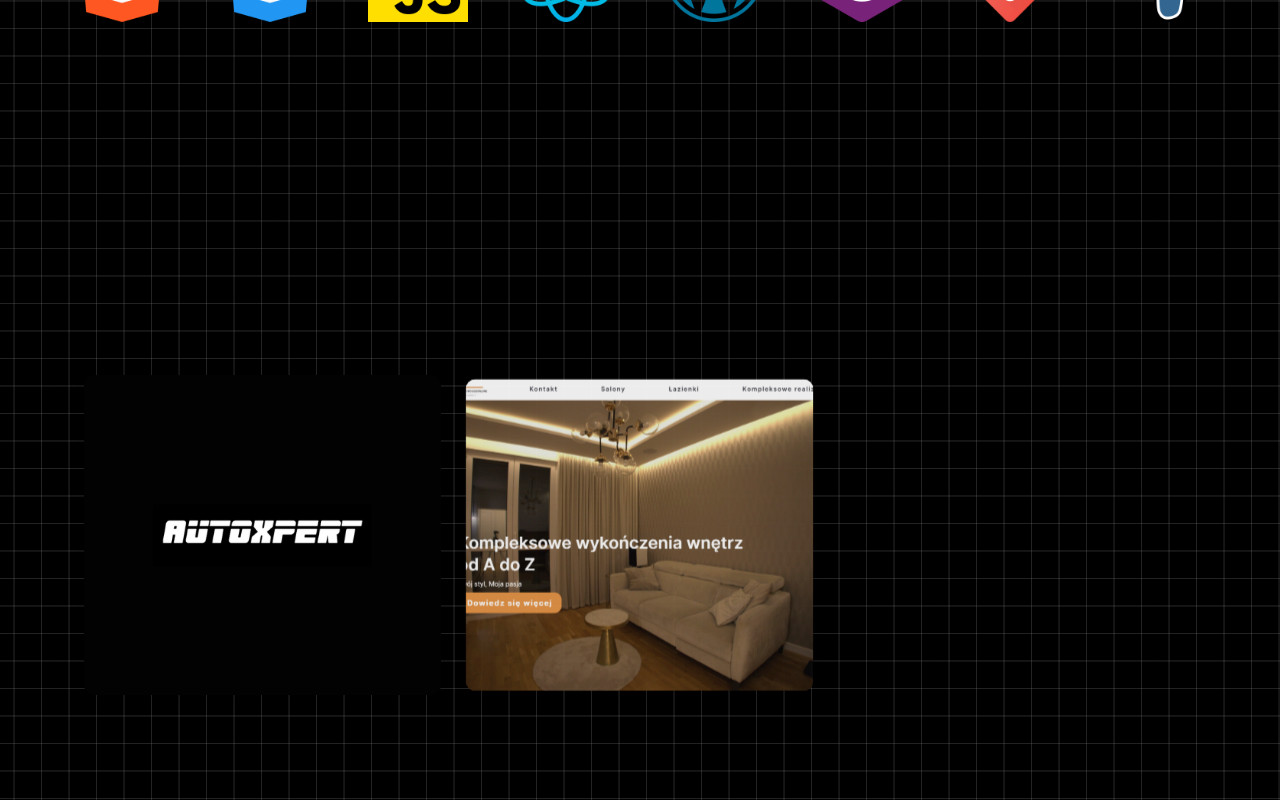
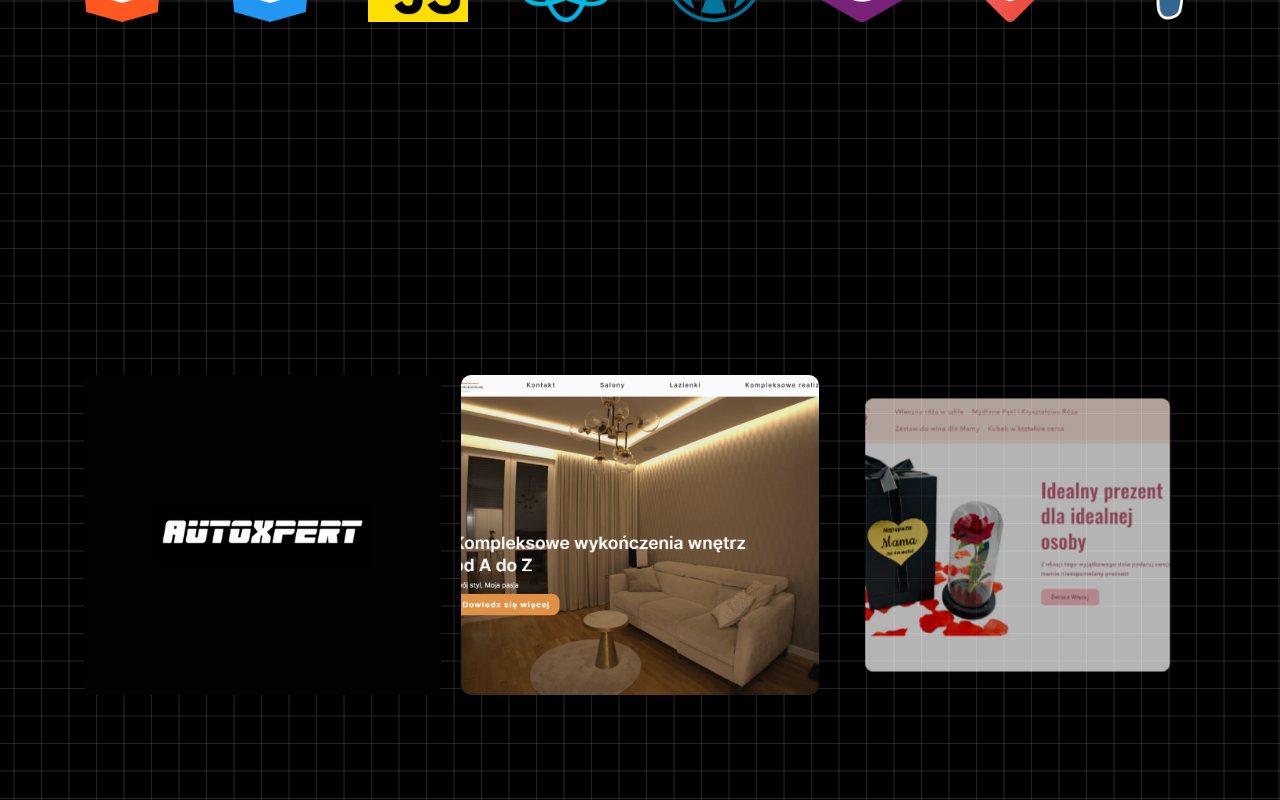
Before and after one commit to Kobi-os/Kobi-Dev-Portfolio-Website, a React (Vite) app: page / in a window 1280 px wide. Shown: the part 1140-1940 px from the top of the page. Built offline with nearby package versions, Linux system fonts and the light colour scheme; a web font is replaced by a local one.

Commit message:
Animations

```diff
--- a/src/App.css
+++ b/src/App.css
@@ -1,5 +1,6 @@
 html {
     scroll-behavior: smooth;
+
 }
 
 body { /* Firefox */
@@ -20,5 +21,4 @@ body::-webkit-scrollbar {
     background-image: linear-gradient(0deg, transparent 24%, var(--color) 25%, var(--color) 26%, transparent 27%,transparent 74%, var(--color) 75%, var(--color) 76%, transparent 77%,transparent),
         linear-gradient(90deg, transparent 24%, var(--color) 25%, var(--color) 26%, transparent 27%,transparent 74%, var(--color) 75%, var(--color) 76%, transparent 77%,transparent);
     background-size: 55px 55px;
-
 }
--- a/src/App.jsx
+++ b/src/App.jsx
@@ -8,6 +8,7 @@ import Contact  from './components/Contact'
 import './App.css'
 import { Container } from '@mui/material'
 import ScrollAnimation from './components/ScrollAnimation'
+import Footer from './components/Footer';
 
 
 
@@ -20,6 +21,7 @@ const App = () => {
     <Skills/>
     <Projects/>
     <Contact/>
+    <Footer/>
   </Container>
   )
 }
--- a/src/components/Contact.jsx
+++ b/src/components/Contact.jsx
@@ -6,7 +6,10 @@ import { motion } from "framer-motion";
 
 const Contact = () => {
   return (
-    <motion.div className="contact" id="Contact">
+    <motion.div className="contactContainer"
+    initial={{ x: -50, opacity: 0}}
+    animate={{ x: 0, opacity: 1}}
+    >
         <ul className="social-bar">
           <li>
             <a href="https://www.facebook.com/wojtek.kobier.5" aria-label="">
--- /dev/null
+++ b/src/components/Footer.jsx
@@ -0,0 +1,31 @@
+import React from 'react'
+import './footer.css'
+
+const Footer = () => {
+  return (
+    <div className='footerContainer'>
+        <div className='footerContent'>
+            <div className='contentFinal'>
+                <div className='navbarContent'>
+                    <div className='links'>
+                        <h3 className='h3Content'>About</h3>
+                        <p>Home</p>
+                        <p>Projects</p>
+                        <p>Our Mission</p>
+                        <p>Contact Us</p>
+                    </div>
+                    <div className='flex flex-col gap-2'>
+                        <h3 className='h3Content'>Socials</h3>
+                        <p>News</p>
+                        <p>Learn</p>
+                        <p>Certification</p>
+                        <p>Publications</p>
+                    </div>
+                </div>
+            </div>
+        </div>
+    </div>
+  )
+}
+
+export default Footer
--- a/src/components/contact.css
+++ b/src/components/contact.css
@@ -4,7 +4,7 @@
     box-sizing: border-box;
 }
 
-.contact {
+.contactContainer {
     display: flex;
     flex-direction: column;
     align-items: flex-start;
@@ -13,6 +13,7 @@
     bottom: 0;
     height: 100vh;
     width: 60px;
+    z-index: 1;
 }
 
 .social-bar {
--- /dev/null
+++ b/src/components/footer.css
@@ -0,0 +1,45 @@
+* {
+    margin: 0;
+    padding: 0;
+    box-sizing: border-box;
+
+}
+
+.footerContainer {
+    position: relative;
+    height: 300px;
+    clip-path: polygon(0% 0, 100% 0%, 100% 100%, 0 100%);
+    background-color: black;
+    z-index: 0;
+}
+
+.footerContent {
+    position: relative;
+    height: calc(100vh + 300px);
+    top: -100vh;
+}
+
+.contentFinal {
+    height: 300px;
+    position: sticky;
+    top: calc(100vh - 300px);
+    color: aliceblue;
+}
+
+.navbarContent {
+    display: flex;
+    flex-shrink: 0;
+    gap: 20px;
+}
+
+.links {
+    display: flex;
+    flex-direction: column;
+    gap: 2px;
+}
+
+.h3Content {
+    margin-bottom: 2px;
+    text-transform: uppercase;
+    color: #ffffff80;
+}
```
